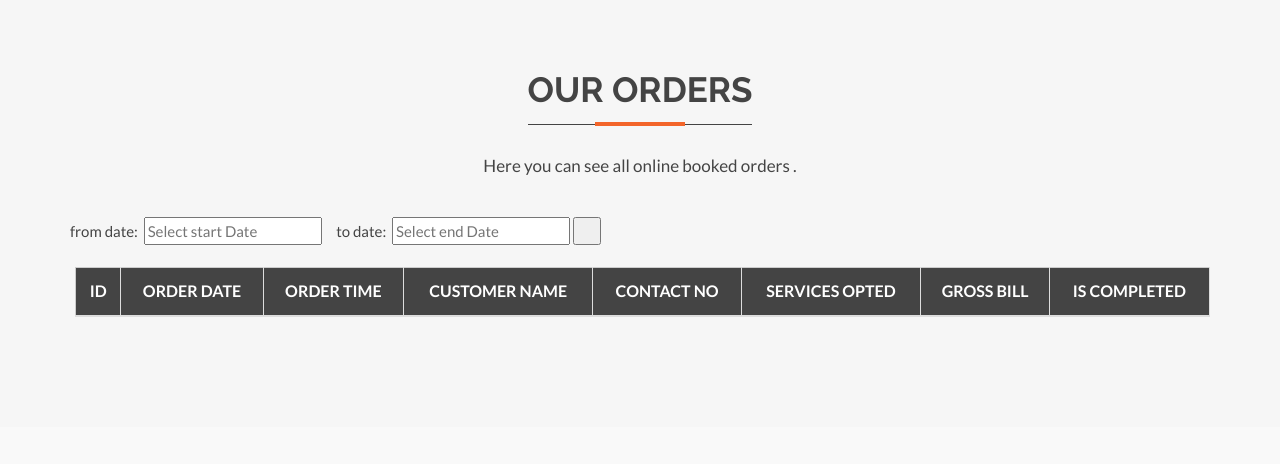
After one commit to Kunal31/gorgeous, a Django app: page /booking/orders in a window 1280 px wide. The commit adds this page. Shown: the part 560-1024 px from the top of the page. Run offline with Django 3.2, Linux system fonts and the light colour scheme; the visitor is signed in with stand-in values (Sample User, id 1); lists and menus that the app fills with data are empty; some libraries are stand-ins or nearby versions; some web fonts are replaced.

Commit message:
coding_done__user_wise_menu_view__testing_remaing

```diff
--- a/booking/models.py
+++ b/booking/models.py
@@ -53,6 +53,7 @@ class Session(models.Model):
     start_time = models.TimeField()
     end_time = models.TimeField()
     is_active = models.BooleanField(default=False)
+    is_completed = models.BooleanField(default=False)
 
     def __str__(self):
         return "{0} {1} To {2}".format(self.session_date,self.start_time,self.end_time)
--- a/booking/templatetags/booking_template_tags.py
+++ b/booking/templatetags/booking_template_tags.py
@@ -1,6 +1,7 @@
 from django import template
+from django.core.exceptions import ObjectDoesNotExist
 from django.contrib.auth.models import Group
-from booking.models import OrderService
+from booking.models import OrderService,Invoice
 
 register = template.Library()
 
@@ -17,3 +18,11 @@ def get_appointment_services(order):
         order_service_string += os.service.name
 
     return order_service_string
+
+@register.filter(name='get_order_bill_amount')
+def get_order_bill_amount(order):
+    try:
+        invoice = Invoice.objects.get(order=order)
+        return invoice.gross_bill
+    except ObjectDoesNotExist:
+        return ""
--- a/booking/urls.py
+++ b/booking/urls.py
@@ -11,6 +11,7 @@ urlpatterns = [
     url(r'^portfolio$', views.portfolio, name='portfolio'),
 
     url(r'^get_services', views.get_services, name='get_services'),
+    url(r'^single_service/([0-9]+)$', views.single_service, name='single_service'),
     url(r'^book_appointment$', views.book_appointment, name='book_appointment'),
 
     url(r'^blog_grid$', views.blog_grid, name='blog_grid'),
@@ -22,6 +23,7 @@ urlpatterns = [
     url(r'^save_feedback$', views.save_feedback, name='save_feedback'),
     url(r'^beauticians/([0-9]+)$', views.beautician_details, name='beautician_details'),
 
+    url('^orders$',views.orders,name="orders"),
     url('^contact$',views.contact,name='contact'),
     url(r'^logout$',views.log_out,name="logout"),
 ]
--- a/booking/views.py
+++ b/booking/views.py
@@ -98,7 +98,9 @@ def beautician_details(request,id):
 
 @login_required
 def appointments(request):
-    o = Order.objects.all()
+    o = Order.objects.filter(session__session_date__gte=datetime.now().date(),\
+                            session__start_time__gte=datetime.now().time(),\
+                            session__is_completed=False)
     context = {'apptmnts':o}
     return render(request,"appointments.html",context)
 
@@ -124,6 +126,13 @@ def get_services(request):
     service_category = request.POST.get('service_category')
     services = list(Service.objects.filter(category=service_category).values_list('name',flat=True))
     return HttpResponse(json.dumps({'services':services}),status=200)
+
+
+@login_required()
+def single_service(request,service_id):
+    service = Service.objects.get(id=service_id)
+    context = {'service':service}
+    return render(request,'single_service.html',context)
 
 
 @login_required
@@ -253,6 +262,20 @@ def contact(request):
     return HttpResponse(status=200)
 
 
+@login_required()
+def orders(request):
+    if request.POST:
+        from_date = request.POST.get('from_date')
+        to_date = request.POST.get('to_date')
+        from_date = datetime.strptime(from_date, "%d-%m-%Y")
+        to_date = datetime.strptime(to_date, "%d-%m-%Y")
+        o = Order.objects.filter(session__session_date__gte=from_date, \
+                                 session__session_date__lte=to_date)
+        context = {'orders':o}
+        return render(request,'orders.html',context=context)
+    else:
+        return render(request,'orders.html',context={})
+
 def log_out(request):
     logout(request)
     return HttpResponseRedirect(reverse('login'))
--- a/templates/base.html
+++ b/templates/base.html
@@ -86,19 +86,19 @@
                                         <li><a href="{% url 'services' %}">services</a>
                                             <div class="mega-menu">
                                                 <span>
-                                                    <a class="mega-menu-title badge-hot" href="">Latest hair style</a>
-                                                    <a href="individual_service.html">hair cut with blowdry</a>
-                                                    <a href="individual_service.html">X-tenso smoothing</a>
+                                                    <a class="mega-menu-title badge-hot" href="">Latest hair styles</a>
+                                                    <a href="{% url 'single_service' 1 %}">hair cut with blowdry</a>
+                                                    <a href="{% url 'single_service' 2 %}">hair spa</a>
                                                 </span>
                                                 <span>
                                                     <a class="mega-menu-title badge-populer" href="">Popular skin service</a>
-                                                    <a href="individual_service.html">De-tan face</a>
-                                                    <a href="individual_service.html">facial</a>
+                                                    <a href="{% url 'single_service' 3 %}">De-tan face</a>
+                                                    <a href="{% url 'single_service' 4 %}">facial</a>
                                                 </span>
                                                 <span>
-                                                    <a class="mega-menu-title new-pro" href="">Popular style</a>
-                                                    <a href="index-2.html#">casual cut</a>
-                                                    <a href="index-2.html#">styles</a>
+                                                    <a class="mega-menu-title new-pro" href="">New hair treatments</a>
+                                                    <a href="{% url 'single_service' 5 %}">X-tenso smoothing</a>
+                                                    <a href="{% url 'single_service' 6 %}">Keratin</a>
                                                 </span>
                                             </div>
                                         </li>
@@ -108,7 +108,7 @@
                                                 <!--<li><a href="portfolio-2.html">Gallery 2</a></li>-->
                                             <!--</ul>-->
                                         </li>
-                                        <li><a href="http://usdtheme.com/preview-styles/blog.html">Blog</a>
+                                        <li><a href="#">Blog</a>
                                             <ul class="sub-menu">
                                                 <li><a href="{% url 'blog_grid' %}">Blog Grid(Service wise Feedback/review Overview)</a></li>
                                                 {% if request.user|in_group:"beautician" or request.user.is_superuser %}
--- a/templates/feedbacks.html
+++ b/templates/feedbacks.html
@@ -30,9 +30,9 @@
 								<!-- Start Single Blog -->
 									<div class="col-lg-4 col-md-4 col-sm-6 col-xs-12">
 										<div class="single-blog text-left ">
-											<div class="blog-thumb">
-												<img alt="blog img" src="{% static 'images/blog/bl1.jpg' %}">
-											</div>
+											<!--<div class="blog-thumb">-->
+												<!--<img alt="blog img" src="{% static 'images/blog/bl1.jpg' %}">-->
+											<!--</div>-->
 											<div class="blog-info">
 												<h3 class="blog-heading"><a href="#">{{ feedback.customer.first_name }} {{ feedback.customer.last_name }}</a></h3>
 												<div class="blog-post-dlc">
--- /dev/null
+++ b/templates/orders.html
@@ -0,0 +1,100 @@
+	{% extends 'base.html' %}
+	{% load static %}
+	{% load booking_template_tags %}
+
+	{% block content %}
+		<!--Start Page Content -->
+		<div class="service-page">
+			<div class="service-heading">
+				<div class="blog-overly"></div>
+				<div class="container">
+					<div class="row">
+						<div class="col-lg-12 col-md-12 col-sm-12 col-xs-12">
+							<div class="blog-title text-center">
+								 <h2 class="breadcumb-header">Orders</h2>
+								 <ul class="page-head-menu">
+									<li>keep track of all orders...</li>
+								</ul>
+							</div>
+						</div>
+					</div>
+				</div>
+			</div>
+		</div>
+		<!--End Page Header -->
+		<!-- Start Service Area -->
+		<div class="service-area area-padding page-service">
+			<div class="container">
+				<div class="row">
+					<div class="col-lg-12 col-md-12 col-sm-12 col-xs-12">
+						<div class="section-headline text-center">
+							<h3>Our Orders</h3>
+							<p>Here you can see all online booked orders .</p>
+						</div>
+						<form method="post" action="{% url 'orders' %}">
+							{% csrf_token %}
+							<div>
+								<span>from date:&nbsp;&nbsp;<input type="text" id="from_date" class="date_range" name="from_date" placeholder="Select start Date" required data-error="Please Select From Date"></span>&nbsp;&nbsp;&nbsp;&nbsp;
+								<span>to date:&nbsp;&nbsp;<input type="text" id="to_date" class="date_range" name="to_date" placeholder="Select end Date" required data-error="Please Select To Date"></span>
+								<button type="submit"><i class="fa fa-search"></i></button>
+							</div>
+							<br>
+						</form>
+					</div>
+				</div>
+				<div class="row mar-table">
+					<div class="col-lg-12 wow fadeInUp" data-wow-duration="1.5s" data-wow-delay=".3s">
+						<form action="service.html#">
+							<div style="width:100%" class="table-content table-responsive">
+								<table class=" table table-striped">
+									<thead>
+										<tr>
+											<th>Id</th>
+											<th>Order Date</th>
+											<th>Order Time</th>
+											<th>Customer name</th>
+											<th>contact no</th>
+											<th>Services opted</th>
+											<th>gross bill</th>
+											<th>is completed</th>
+										</tr>
+									</thead>
+									<tbody>
+										{% for order in orders %}
+											<tr>
+												<td>{{ order.id }}</td>
+												<td>{{ order.session.session_date }}</td>
+												<td>{{ order.session.start_time }}</td>
+												<td>{{ order.customer.user.first_name }} {{ order.customer.user.last_name }}</td>
+												<td>{{ order.customer.contact_no }}</td>
+												<td>{{ order|get_appointment_services }}</td>
+												<td>{{ order|get_order_bill_amount }}</td>
+												<td align="center">
+													{% if order.session.is_completed %}
+													    <i class="fa fa-check"></i>
+													{% else %}
+														<i class="fa fa-times"></i>
+													{% endif %}
+												</td>
+											</tr>
+										{% endfor %}
+									</tbody>
+								</table>
+							</div>
+						</form>
+						<!-- end table -->
+					</div>
+				</div>
+				<!-- end row -->
+			</div>
+		</div>
+		<!-- End Service Area -->
+	{% endblock content %}
+	{% block js %}
+		{{ block.super }}
+		<script>
+			$(document).ready(function(){
+				$( ".date_range" ).datepicker({dateFormat: "dd-mm-yy",maxDate: 0});
+			});
+		</script>
+	{% endblock js %}
```
Also changed, not shown: templates/appointments.html (+23 -0 lines), templates/portfolio-1.html (+34 -34 lines), templates/services.html (+12 -12 lines), templates/single_service.html (added, +170 -0 lines).
